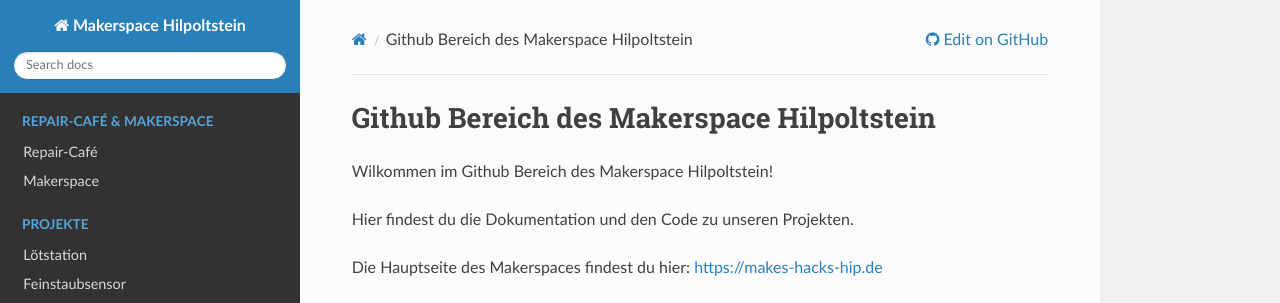
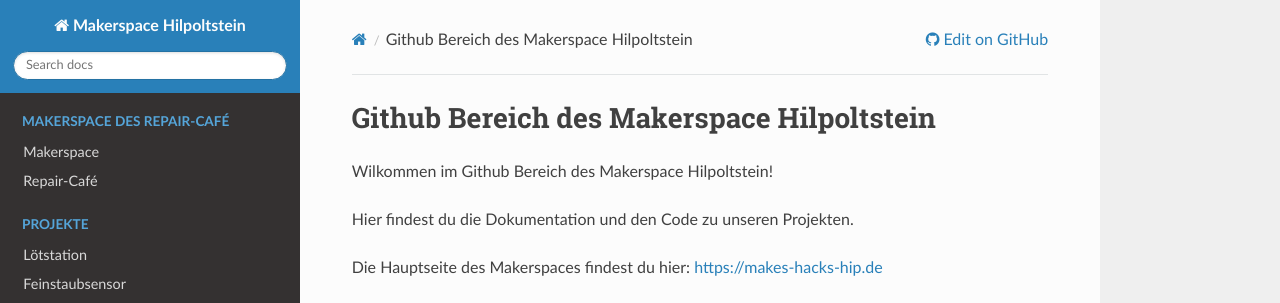
Before and after one commit to makes-hacks-hip/makes-hacks-hip.github.io, an MkDocs documentation site: the page built from docs/index.md, in a window 1280 px wide. Shown: the top 303 px of the page. Built offline with MkDocs 1.6.1, drawn with Linux system fonts in a browser that asks for light colours; nearby versions of some CDN libraries.

Commit message:
Makerspace statt Repair-Cafe

```diff
--- a/mkdocs.yml
+++ b/mkdocs.yml
@@ -1,9 +1,9 @@
 site_name: Makerspace Hilpoltstein
 site_url: https://makes-hacks-hip.github.io
 nav:
-    - 'Repair-Café & Makerspace':
+    - 'Makerspace des Repair-Café':
+        - Makerspace: https://makes-hacks-hip.de
         - Repair-Café: https://www.repaircafe-hilpoltstein.de
-        - Makerspace: https://makes-hacks-hip.de
     - 'Projekte':
         - Lötstation: https://makes-hacks-hip.github.io/MakeLoetstation/
         - Feinstaubsensor: https://makes-hacks-hip.github.io/Feinstaubsensor/
```
